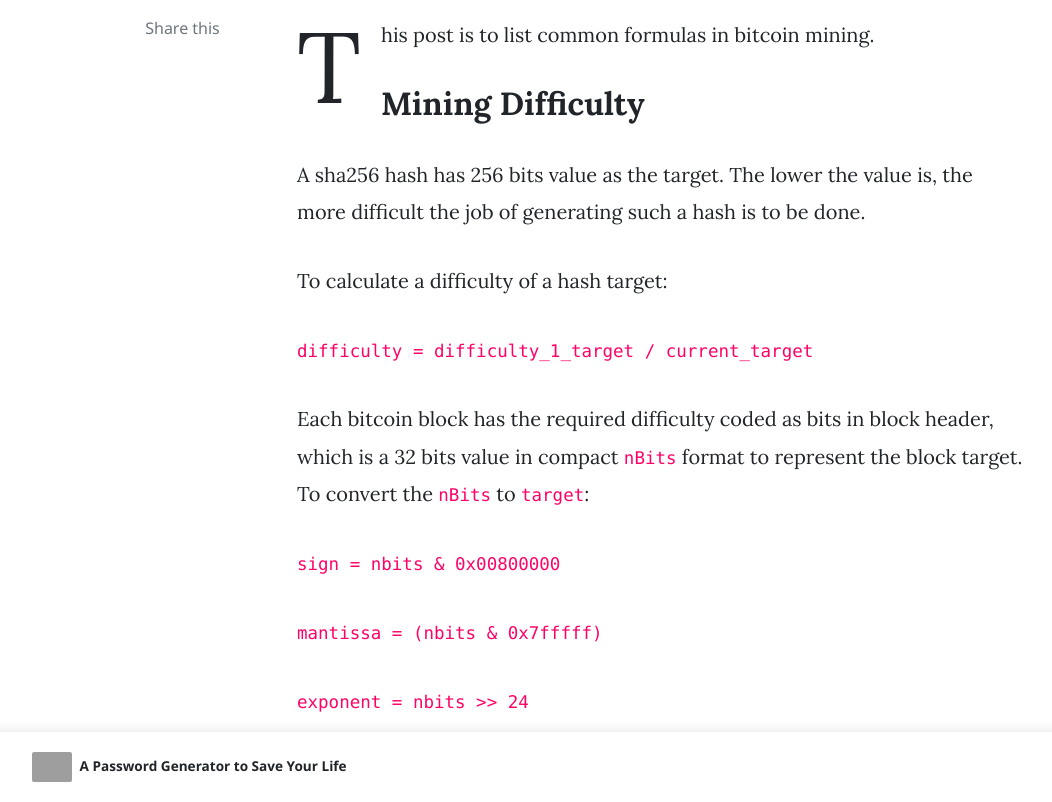
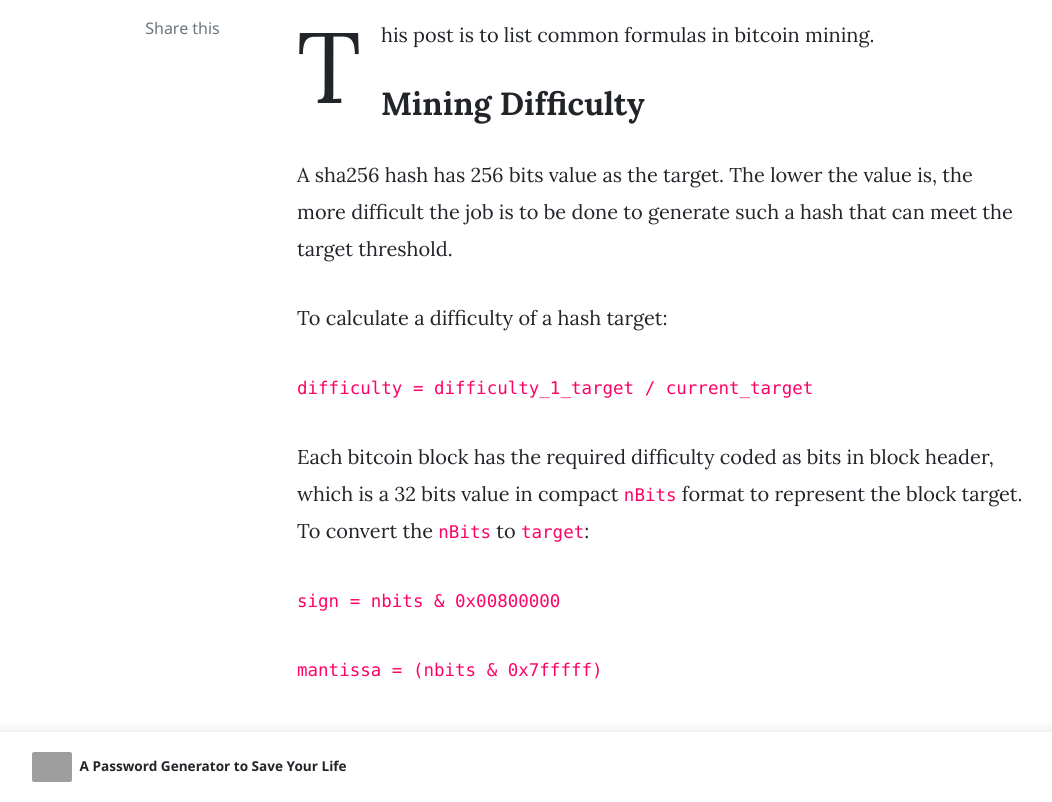
Before and after one commit to devfans/devfans.github.io, a Jekyll site: the page built from _posts/2019-07-16-math-formulas-in-bitcoin-mining.md, in a window 1280 px wide and 900 px high, scrolled down 327 px, cut to the strip 98-900 px from the top of the window. Shown: the whole strip, without its empty margins (73-1125 px from the left). Built offline with Jekyll 4.4.1, drawn with Linux system fonts in a browser that asks for light colours; nearby versions of some CDN libraries; comment, search, counter and statistics services are not loaded; grey boxes are pictures that could not be loaded.

Commit message:
Update 2019-07-16-math-formulas-in-bitcoin-mining.md

```diff
--- a/_posts/2019-07-16-math-formulas-in-bitcoin-mining.md
+++ b/_posts/2019-07-16-math-formulas-in-bitcoin-mining.md
@@ -11,7 +11,7 @@ This post is to list common formulas in bitcoin mining.
 
 ## Mining Difficulty
 
-A sha256 hash has 256 bits value as the target. The lower the value is, the more difficult the job of generating such a hash is to be done.
+A sha256 hash has 256 bits value as the target. The lower the value is, the more difficult the job is to be done to generate such a hash that can meet the target threshold.
 
 To calculate a difficulty of a hash target:
 
```
